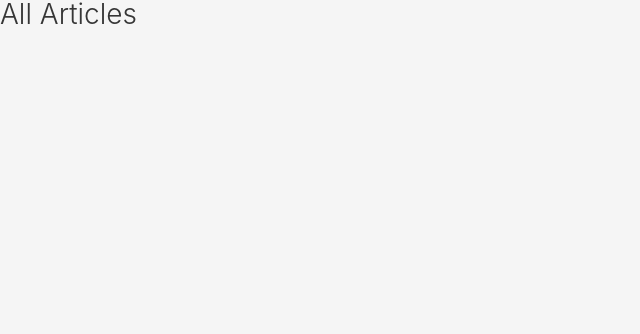
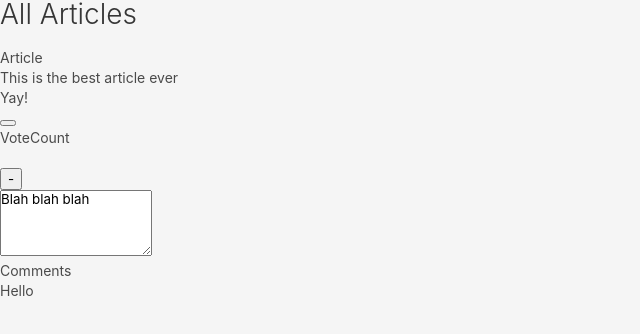
Before and after one commit to ClaraGaya/NC_News_FrontEnd, a React app: page /article/1 in a window 1280 px wide. Shown: the top 334 px of the page, without its empty margins (0-640 px from the left). Built offline with nearby package versions, Linux system fonts and the light colour scheme.

Commit message:
Basic Pages and components rendering

```diff
--- a/package.json
+++ b/package.json
@@ -22,6 +22,7 @@
     "eslint-plugin-jsx": "0.0.2",
     "eslint-plugin-react": "^6.10.0",
     "husky": "^0.14.3",
+    "mocha": "^3.5.0",
     "style-loader": "^0.13.2",
     "url-loader": "^0.5.8",
     "webpack": "^2.2.1",
--- /dev/null
+++ b/src/components/ArticlePage.js
@@ -0,0 +1,34 @@
+import React from 'react';
+// import PropTypes from 'prop-types';
+import ArticleTitleBar from './ArticleTitleBar';
+import ArticleText from './ArticleText';
+import VoteButton from './VoteButton';
+import NewComment from './NewComment';
+import CommentList from './CommentList';
+
+class ArticlePage extends React.Component {
+    render() {
+        return (
+            <div>
+                <h1>Article</h1>
+                <div>
+                    <ArticleTitleBar />
+                    <ArticleText />
+                    <VoteButton />
+                </div>
+                <div>
+                    <NewComment />
+                </div>
+                <div>
+                    <CommentList />
+                </div>
+            </div>
+        );
+    }
+}
+
+export default ArticlePage;
+
+ArticlePage.proptypes = {
+
+};
--- /dev/null
+++ b/src/components/ArticleText.js
@@ -0,0 +1,18 @@
+import React from 'react';
+// import PropTypes from 'prop-types';
+
+class ArticleText extends React.Component {
+    render() {
+        return (
+            <div>
+                <p>Yay!</p>
+            </div>
+        );
+    }
+}
+
+export default ArticleText;
+
+ArticleText.proptypes = {
+
+};
--- /dev/null
+++ b/src/components/ArticleTitleBar.js
@@ -0,0 +1,16 @@
+import React from 'react';
+// import PropTypes from 'prop-types';
+
+class ArticleTitleBar extends React.Component {
+    render() {
+        return (
+            <h2>This is the best article ever</h2>
+        );
+    }
+}
+
+export default ArticleTitleBar;
+
+ArticleTitleBar.proptypes = {
+
+};
--- /dev/null
+++ b/src/components/Comment.js
@@ -0,0 +1,19 @@
+import React from 'react';
+// import PropTypes from 'prop-types';
+
+class Comment extends React.Component {
+    render() {
+        return (
+            <div>
+                <h2>Comments</h2>
+                <p>Hello</p>
+            </div>
+        );
+    }
+}
+
+export default Comment;
+
+Comment.proptypes = {
+
+};
--- /dev/null
+++ b/src/components/CommentList.js
@@ -0,0 +1,19 @@
+import React from 'react';
+// import PropTypes from 'prop-types';
+import Comment from './Comment';
+
+class CommentList extends React.Component {
+    render() {
+        return (
+            <div>
+                <Comment />
+            </div>
+        );
+    }
+}
+
+export default CommentList;
+
+CommentList.proptypes = {
+
+};
--- /dev/null
+++ b/src/components/NewComment.js
@@ -0,0 +1,20 @@
+import React from 'react';
+// import PropTypes from 'prop-types';
+
+class NewComment extends React.Component {
+    render() {
+        return (
+            <div>
+                <textarea className="newComment" id="newComment" cols="15" rows="4">
+                    Blah blah blah
+                 </textarea>
+            </div>
+        );
+    }
+}
+
+export default NewComment;
+
+NewComment.proptypes = {
+
+};
--- /dev/null
+++ b/src/components/VoteButton.js
@@ -0,0 +1,21 @@
+import React from 'react';
+// import PropTypes from 'prop-types';
+
+class VoteButton extends React.Component {
+    render() {
+        return (
+            <div>
+                <button></button>
+                <p>VoteCount</p>
+                <br />
+                <button>-</button>
+            </div>
+        );
+    }
+}
+
+export default VoteButton;
+
+VoteButton.proptypes = {
+
+};
--- a/src/index.js
+++ b/src/index.js
@@ -9,6 +9,7 @@ import './css/font-awesome.css';
 
 import App from './components/App';
 import ArticleList from './components/ArticleList';
+import ArticlePage from './components/ArticlePage';
 import reducer from './reducer/reducer';
 
 const store = createStore(reducer);
@@ -19,6 +20,7 @@ ReactDOM.render(<Provider store={store}>
         <App>
             <Switch>
                 <Route exact path='/' component={ArticleList} />
+                <Route path='/article/1' component={ArticlePage} />
             </Switch>
         </App>
     </Router>
```
Lines whose indentation alone changed are shown as unchanged.
